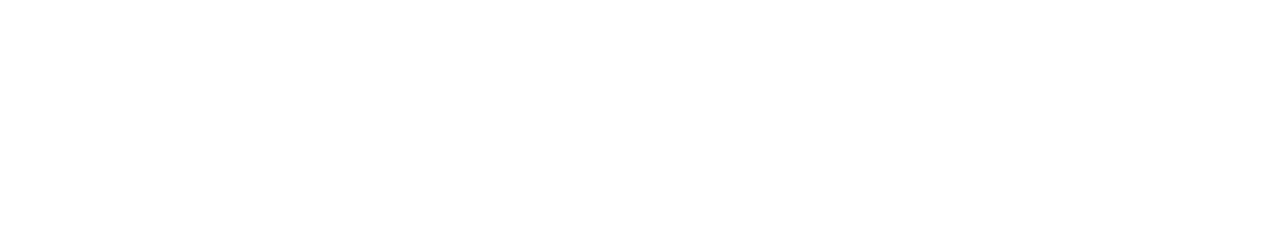
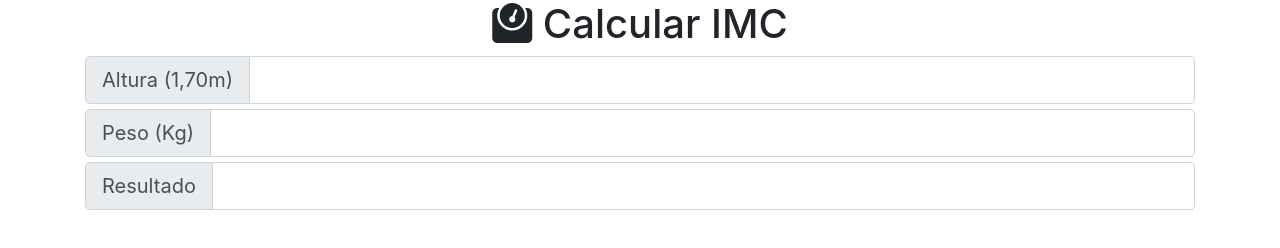
Before and after one commit to nestorjunior/calculadora-imc, a plain HTML site: page index.html in a window 1280 px wide. Drawn offline with nearby package versions, Linux system fonts and the light colour scheme.

Commit message:
estrutura bascias

```diff
--- a/index.html
+++ b/index.html
@@ -8,11 +8,45 @@
     <!-- Bootstrap CSS -->
     <link rel="stylesheet" href="https://maxcdn.bootstrapcdn.com/bootstrap/4.0.0/css/bootstrap.min.css">
 
+    <link rel="stylesheet" href="https://use.fontawesome.com/releases/v5.3.1/css/all.css">
+    <style>
+      .container .input-group { margin-bottom: 5px; }
+    </style>
     <title>Calculadora IMC</title>
   </head>
   <body>
 
+    <div class="container">
+      <div class="row">
+        <div class="col-md-12">
 
+          <h1 class="text-center"><i class="fas fa-weight"></i> Calcular IMC</h1>
+
+
+          <div class="input-group input-group-lg">
+            <div class="input-group-prepend">
+              <span class="input-group-text" id="inputGroup-sizing-lg">Altura (1,70m)</span>
+            </div>
+            <input type="text" class="form-control" aria-label="Large" aria-describedby="inputGroup-sizing-sm">
+          </div>
+
+          <div class="input-group input-group-lg">
+            <div class="input-group-prepend">
+              <span class="input-group-text" id="inputGroup-sizing-lg">Peso (Kg)</span>
+            </div>
+            <input type="text" class="form-control" aria-label="Large" aria-describedby="inputGroup-sizing-sm">
+          </div>
+
+          <div class="input-group input-group-lg">
+            <div class="input-group-prepend">
+              <span class="input-group-text" id="inputGroup-sizing-lg">Resultado</span>
+            </div>
+            <input type="text" class="form-control" aria-label="Large" aria-describedby="inputGroup-sizing-sm">
+          </div>
+
+        </div>
+      </div>
+    </div>
 
     <!-- Optional JavaScript -->
     <!-- jQuery first, then Popper.js, then Bootstrap JS -->
```
